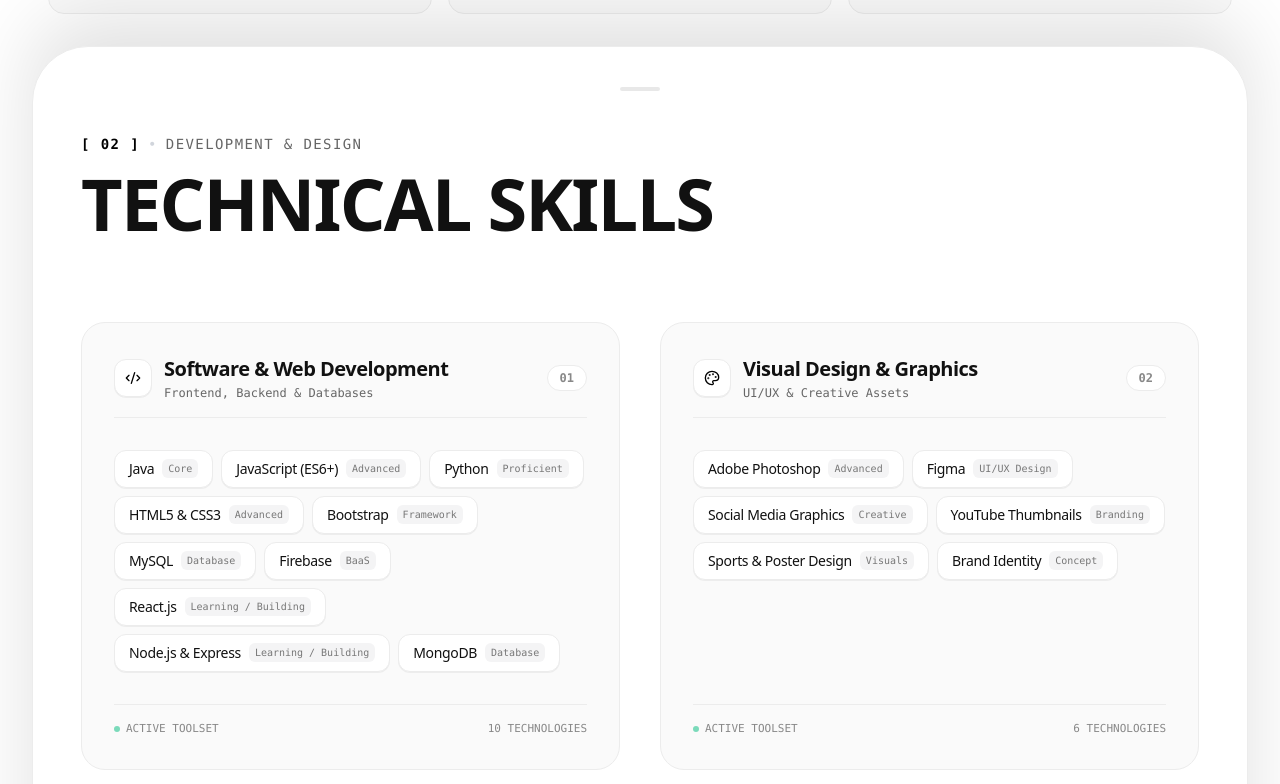
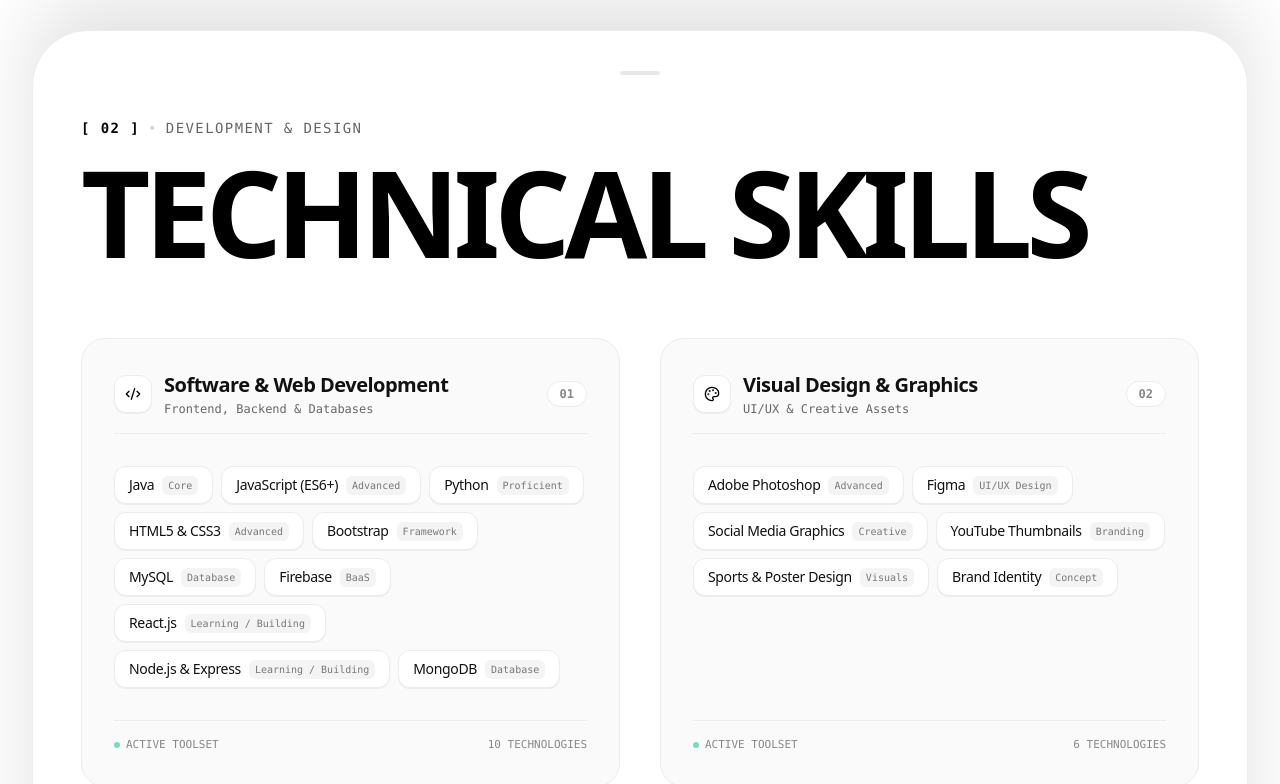
Before and after one commit to anitin007/protfolionew, a Next.js app: page / in a window 1280 px wide. Shown: the part 1636-2420 px from the top of the page. Built offline with nearby package versions, Linux system fonts and the light colour scheme.

Commit message:
style: enlarge TECHNICAL SKILLS headline and extend outside card padding

```diff
--- a/src/components/sections/Skills.tsx
+++ b/src/components/sections/Skills.tsx
@@ -73,6 +73,7 @@ export default function Skills() {
           number="02"
           title="TECHNICAL SKILLS"
           subtitle="DEVELOPMENT & DESIGN"
+          titleClassName="text-5xl sm:text-7xl md:text-8xl lg:text-[7.5rem] font-extrabold tracking-tighter uppercase leading-[0.9] text-black -mx-6 sm:-mx-12 lg:-mx-16 px-6 sm:px-12 lg:px-16 py-2 block select-none"
         />
 
         {/* Premium Minimal Matrix Grid */}
--- a/src/components/ui/SectionHeader.tsx
+++ b/src/components/ui/SectionHeader.tsx
@@ -8,6 +8,7 @@ interface SectionHeaderProps {
   title: string;
   subtitle?: string;
   centered?: boolean;
+  titleClassName?: string;
 }
 
 export default function SectionHeader({
@@ -15,9 +16,10 @@ export default function SectionHeader({
   title,
   subtitle,
   centered = false,
+  titleClassName,
 }: SectionHeaderProps) {
   return (
-    <div className={`mb-12 md:mb-20 ${centered ? 'text-center' : 'text-left'}`}>
+    <div className={`mb-10 md:mb-16 ${centered ? 'text-center' : 'text-left'}`}>
       <motion.div
         initial={{ opacity: 0, y: 15 }}
         whileInView={{ opacity: 1, y: 0 }}
@@ -39,7 +41,10 @@ export default function SectionHeader({
         whileInView={{ opacity: 1, y: 0 }}
         viewport={{ once: true }}
         transition={{ duration: 0.7, delay: 0.1 }}
-        className="text-4xl sm:text-5xl md:text-6xl lg:text-7xl font-bold tracking-tight text-[#111111] leading-[1.05]"
+        className={
+          titleClassName ||
+          'text-4xl sm:text-5xl md:text-6xl lg:text-7xl font-bold tracking-tight text-[#111111] leading-[1.05]'
+        }
       >
         {title}
       </motion.h2>
```
